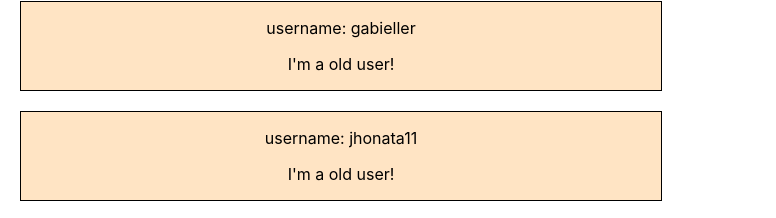
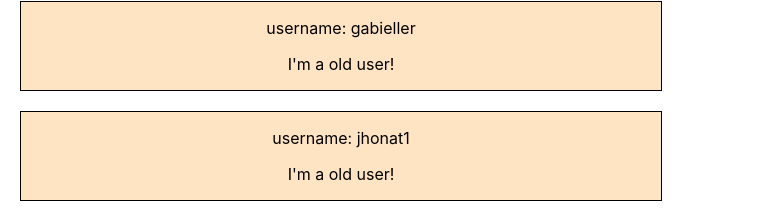
Before and after one commit to gabieller/react-udemy, a React (Create React App) app in the folder task01/task01/: page / in a window 1280 px wide. Shown: the part 65-283 px from the top of the page, without its empty margins (0-776 px from the left). Built offline with nearby package versions, Linux system fonts and the light colour scheme.

Commit message:
testing git

```diff
--- a/task01/task01/src/App.js
+++ b/task01/task01/src/App.js
@@ -7,7 +7,7 @@ class App extends Component {
   state = {
     username: [
       { user: "gabieller" },
-      { user: "jhonata11" },
+      { user: "jhonat1" },
       { user: "deaeller" },
     ],
   };
```
